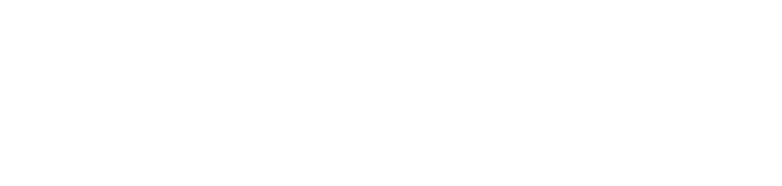
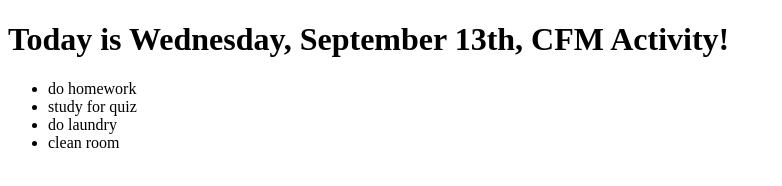
Before and after one commit to saimasabur3/ssportfolio.github.io, a plain HTML site: page index.html in a window 1280 px wide. Shown: the whole page, without its empty margins (0-782 px from the left). Drawn offline with Linux system fonts and the light colour scheme.

Commit message:
Update index.html

```diff
--- a/index.html
+++ b/index.html
@@ -5,9 +5,18 @@
     <meta name="description" content="Thomas Edison Senior Projects Pds 5-6">
     <meta name="keywords" content="Thomas Edison, Thomas Edison CTE HS, Jamaica, NY">
     <meta name="author" content="Saima Sabur">
-
     <title>
-      Thomas A. Edison CTE High School Period 5-6
+      Saima's Senior Profile
     </title>
   </head>
+
+  <body>
+    <h1>Today is Wednesday, September 13th, CFM Activity!</h1>
+    <ul>
+      <li>do homework</li>
+      <li>study for quiz</li>
+      <li>do laundry</li>
+      <li>clean room</li>
+    </ul>
+  </body>
 </html>
```
